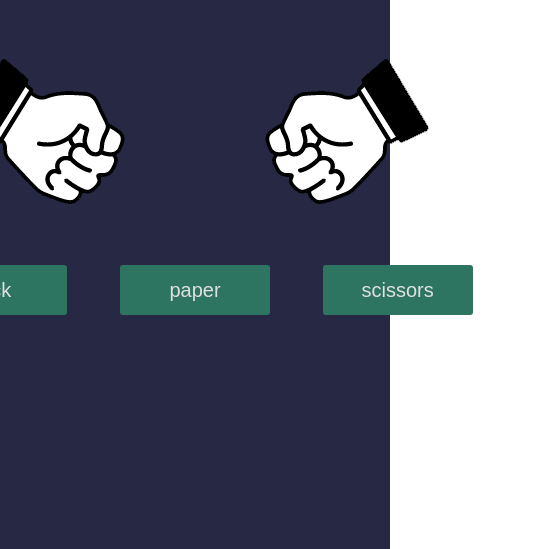
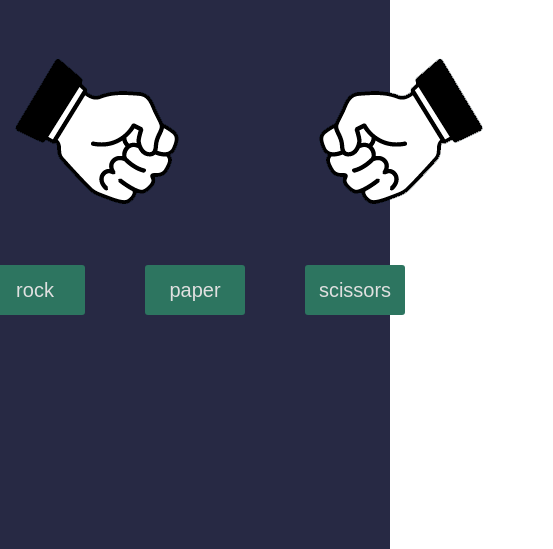
Before and after one commit to seunbayo/RPSG, a plain HTML site: page index.html in a window 390 px wide. Both pictures are taken after a click on the button "Lets's Play". Shown: the part 295-844 px from the top of the page, 553 px wide, since content can reach past the window. Drawn offline with Linux system fonts and the light colour scheme.

Commit message:
fixed mobile responsiveness

```diff
--- a/assets/css/style.css
+++ b/assets/css/style.css
@@ -46,6 +46,19 @@ section{
     .intro h1 {
      align-items: center;
      font-size: 35px;
+    }
+
+    .game-mo {
+        max-width: 500px;
+    }
+
+    .options {
+        margin-left: 10px;
+        margin-right: 10px;
+    }
+
+    .options button {
+        max-width: 100px;
     }
   }
 
--- a/index.html
+++ b/index.html
@@ -28,6 +28,7 @@
 
         <div class="match fadeout">
             <h2 class="winner">Choose an option </h2>
+            <div class="game-mo">
                 <div class="hands">
                     <img class="player-hand" src="assets/img/rock.png" alt="">
                     <img class="computer-hand" src="assets/img/rock.png" alt="">
@@ -38,6 +39,8 @@
                     <button class="scissors">scissors</button>
                 </div>
             </div>
+
+        </div>
     </section>
 
     <script src="assets/js/app.js"></script>
```
Lines whose indentation alone changed are shown as unchanged.
